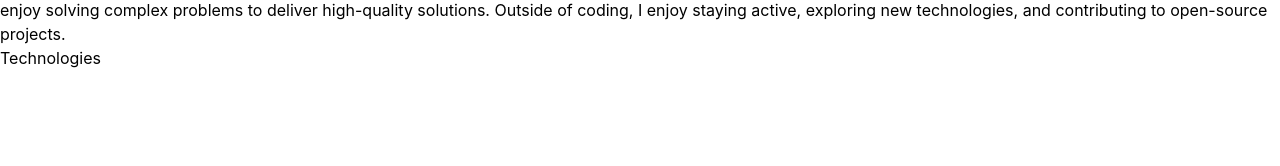
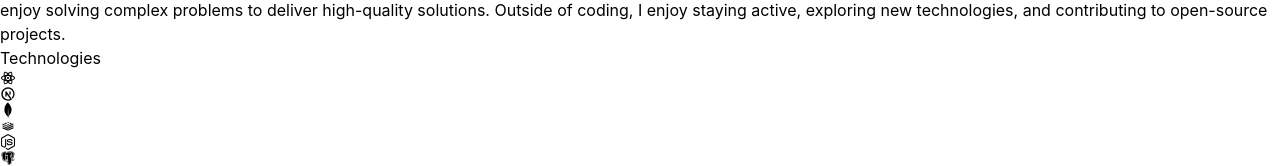
Before and after one commit to amriikk/jotrio-1.1, a React (Vite) app: page / in a window 1280 px wide. Shown: the part 2655-2821 px from the top of the page. Before the commit the page ends 2725 px from the top, so only its background shows below. Built offline with nearby package versions, Linux system fonts and the light colour scheme.

Commit message:
fix tech icon + import

```diff
--- a/src/components/Technologies.jsx
+++ b/src/components/Technologies.jsx
@@ -1,7 +1,34 @@
+import { RiReactjsLine } from 'react-icons/ri';
+import { TbBrandNextjs } from 'react-icons/tb';
+import { SiMongodb } from 'react-icons/si';
+import { DiRedis } from 'react-icons/di';
+import { FaNodeJs } from 'react-icons/fa';
+import { BiLogoPostgresql } from 'react-icons/bi';
+
 const Technologies = () => {
   return (
     <div className="border-b border-neutral-800 pb-24">
         <h2 className="my-20 text-center text-4xl">Technologies</h2>
+        <div className="flex flex-wrap items-center justify-center gap-4">
+            <div className="rounded-2xl border-4 border-neutral-800 p-4">
+            <RiReactjsLine className='text-7xl text-cyan'/>
+            </div>
+            <div className="rounded-2xl border-4 border-neutral-800 p-4">
+            <TbBrandNextjs className='text-7xl text-cyan'/>
+            </div>
+            <div className="rounded-2xl border-4 border-neutral-800 p-4">
+            <SiMongodb className='text-7xl text-cyan'/>
+            </div>
+            <div className="rounded-2xl border-4 border-neutral-800 p-4">
+            <DiRedis className='text-7xl text-cyan'/>
+            </div>
+            <div className="rounded-2xl border-4 border-neutral-800 p-4">
+            <FaNodeJs className='text-7xl text-cyan'/>
+            </div>
+            <div className="rounded-2xl border-4 border-neutral-800 p-4">
+            <BiLogoPostgresql className='text-7xl text-cyan'/>
+            </div>
+        </div>
     </div>
   )
 }
```
